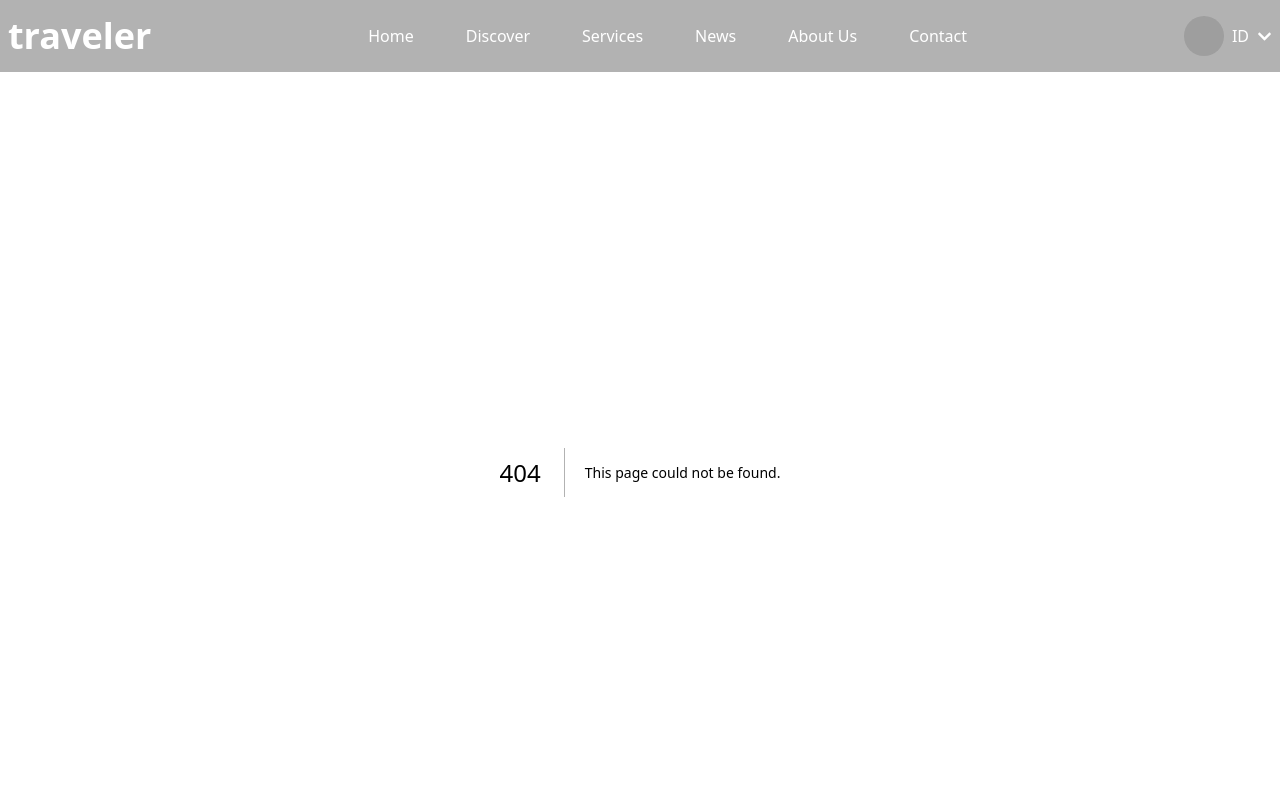
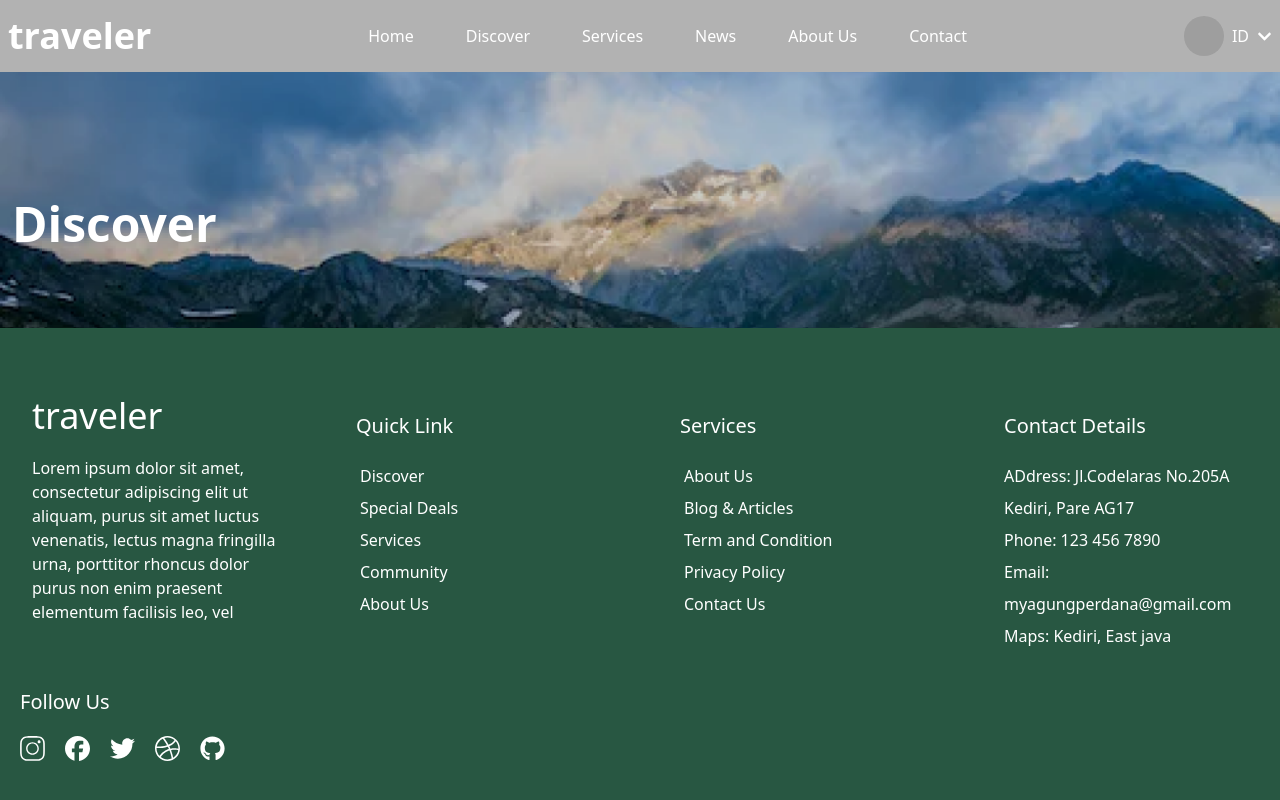
Before and after one commit to WDsagor/traveler-shadcn-typescript, a Next.js app: page /discover in a window 1280 px wide. Before the commit this address had no page. Shown: the top 800 px of the page. Built offline with nearby package versions, Linux system fonts and the light colour scheme; grey boxes are pictures that could not be loaded.

Commit message:
add discover page

```diff
--- /dev/null
+++ b/app/discover/page.tsx
@@ -0,0 +1,12 @@
+import PageBaner from '@/components/share/PageBaner';
+import React from 'react';
+
+const page = () => {
+    return (
+        <div>
+            <PageBaner />
+        </div>
+    );
+};
+
+export default page;
--- /dev/null
+++ b/components/share/PageBaner.tsx
@@ -0,0 +1,18 @@
+import React from 'react';
+// import img from "/images/Discover.png"
+
+const PageBaner = () => {
+    return (
+        <div className=' w-full h-64' style={{
+            background: `url("/images/Mask group.png")`,
+            backgroundRepeat: "no-repeat",
+            backgroundSize: "cover"
+        }}>
+            <div className=' max-w-screen-2xl mx-auto   px-3'>
+                <h1 className=' font-bold text-5xl  text-white pt-32'>Discover</h1>
+            </div>
+        </div>
+    );
+};
+
+export default PageBaner;
```
Also changed, not shown: app/(home)/page.tsx (+0 -11 lines), public/images/Mask group.png (added).
